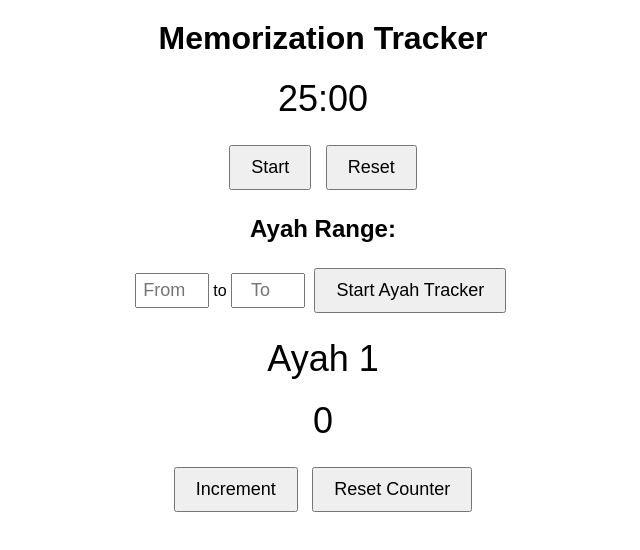
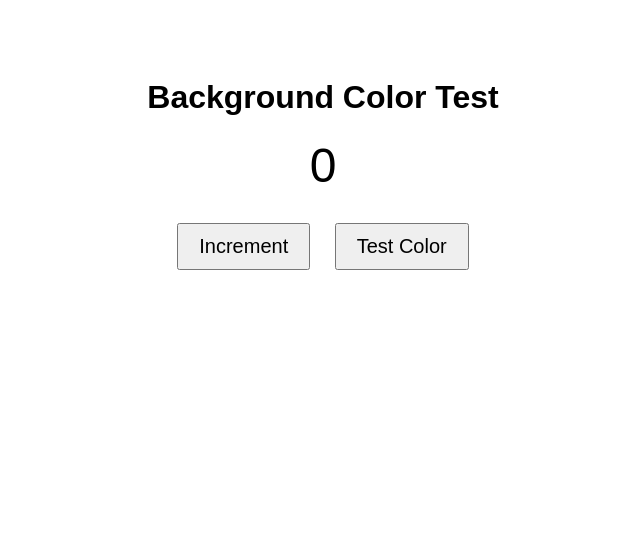
Before and after one commit to yutomata/memorization-counter, a plain HTML site: page index.html in a window 1280 px wide. Shown: the whole page, without its empty margins (317-957 px from the left). Drawn offline with Linux system fonts and the light colour scheme.

Commit message:
index.html

```diff
--- a/index.html
+++ b/index.html
@@ -2,156 +2,42 @@
 <html lang="en">
 <head>
   <meta charset="UTF-8" />
-  <meta name="viewport" content="width=device-width, initial-scale=1.0, maximum-scale=1.0, user-scalable=no" />
-  <title>Memorization Tracker</title>
+  <meta name="viewport" content="width=device-width, initial-scale=1.0" />
+  <title>Color Change Test</title>
   <style>
     body {
-      font-family: Arial, sans-serif;
+      font-family: sans-serif;
       text-align: center;
-      background-color: #ffffff;
-      transition: background-color 1s ease;
+      padding: 50px;
+      background-color: #ffffff !important;
+      transition: background-color 0.5s ease !important;
     }
-    h1 {
-      margin-top: 20px;
-    }
-    #timer, #counter, #ayah-status {
-      font-size: 36px;
+    #counter {
+      font-size: 48px;
       margin: 20px;
     }
     button {
-      font-size: 18px;
+      font-size: 20px;
       padding: 10px 20px;
-      margin: 5px;
-    }
-    input {
-      padding: 5px;
-      font-size: 18px;
-      width: 60px;
-      text-align: center;
+      margin: 10px;
     }
   </style>
 </head>
 <body>
-  <h1>Memorization Tracker</h1>
-
-  <!-- Pomodoro Timer -->
-  <div id="timer">25:00</div>
-  <button onclick="startPomodoro()">Start</button>
-  <button onclick="resetPomodoro()">Reset</button>
-
-  <!-- Ayah Repetition Counter -->
-  <h2>Ayah Range:</h2>
-  <input type="number" id="startAyah" placeholder="From" min="1" />
-  to
-  <input type="number" id="endAyah" placeholder="To" min="1" />
-  <button onclick="startSession()">Start Ayah Tracker</button>
-
-  <div id="ayah-status">Select ayah range to begin</div>
+  <h1>Background Color Test</h1>
   <div id="counter">0</div>
   <button onclick="incrementCounter()">Increment</button>
-  <button onclick="resetSession()">Reset Counter</button>
+  <button onclick="changeBackgroundColor()">Test Color</button>
 
   <script>
-    // Pomodoro logic
-    let pomodoroMinutes = 25;
-    let breakMinutes = 5;
-    let isRunning = false;
-    let isBreak = false;
-    let timeLeft = pomodoroMinutes * 60;
-    let pomodoroInterval;
-
-    function startPomodoro() {
-      if (!isRunning) {
-        isRunning = true;
-        pomodoroInterval = setInterval(updatePomodoro, 1000);
-      }
-    }
-
-    function resetPomodoro() {
-      clearInterval(pomodoroInterval);
-      isRunning = false;
-      isBreak = false;
-      timeLeft = pomodoroMinutes * 60;
-      updateTimerDisplay();
-      document.body.style.backgroundColor = "#ffffff";
-    }
-
-    function updatePomodoro() {
-      timeLeft--;
-      if (timeLeft <= 0) {
-        clearInterval(pomodoroInterval);
-        isBreak = !isBreak;
-        timeLeft = (isBreak ? breakMinutes : pomodoroMinutes) * 60;
-        document.body.style.backgroundColor = isBreak ? "#a8d5e2" : "#fdd9a0";
-        isRunning = false;
-        startPomodoro();
-      }
-      updateTimerDisplay();
-    }
-
-    function updateTimerDisplay() {
-      let minutes = Math.floor(timeLeft / 60);
-      let seconds = timeLeft % 60;
-      document.getElementById("timer").textContent = `${minutes}:${seconds.toString().padStart(2, '0')}`;
-    }
-
-    // Ayah repetition logic
-    let startAyah = 1;
-    let endAyah = 1;
-    let currentAyah = 1;
     let counter = 0;
-    let phase = 'individual'; // or 'range'
-
-    function updateDisplay() {
-      document.getElementById("counter").textContent = counter;
-      if (phase === 'individual') {
-        document.getElementById("ayah-status").textContent = `Ayah ${currentAyah}`;
-      } else {
-        document.getElementById("ayah-status").textContent = `Ayah ${startAyah} to ${endAyah}`;
-      }
-    }
-
-    function startSession() {
-      startAyah = parseInt(document.getElementById("startAyah").value);
-      endAyah = parseInt(document.getElementById("endAyah").value);
-      if (isNaN(startAyah) || isNaN(endAyah) || startAyah > endAyah) {
-        alert("Please enter a valid ayah range.");
-        return;
-      }
-      currentAyah = startAyah;
-      counter = 0;
-      phase = 'individual';
-      updateDisplay();
-    }
 
     function incrementCounter() {
       counter++;
-
-      if (counter % 11 === 0 && counter !== 0) {
+      document.getElementById("counter").textContent = counter;
+      if (counter % 11 === 0) {
         changeBackgroundColor();
       }
-
-      if (counter >= 33) {
-        counter = 0;
-        if (phase === 'individual') {
-          if (currentAyah < endAyah) {
-            currentAyah++;
-          } else {
-            phase = 'range';
-          }
-        } else {
-          alert("You've completed 33 repetitions of the full range!");
-        }
-      }
-
-      updateDisplay();
-    }
-
-    function resetSession() {
-      counter = 0;
-      currentAyah = startAyah;
-      phase = 'individual';
-      updateDisplay();
     }
 
     function changeBackgroundColor() {
@@ -165,11 +51,9 @@
         "#fffde7"  // pale yellow
       ];
       const color = colors[Math.floor(Math.random() * colors.length)];
+      console.log("Changing to color:", color);
       document.body.style.backgroundColor = color;
     }
-
-    updateDisplay();
-    updateTimerDisplay();
   </script>
 </body>
 </html>
```
